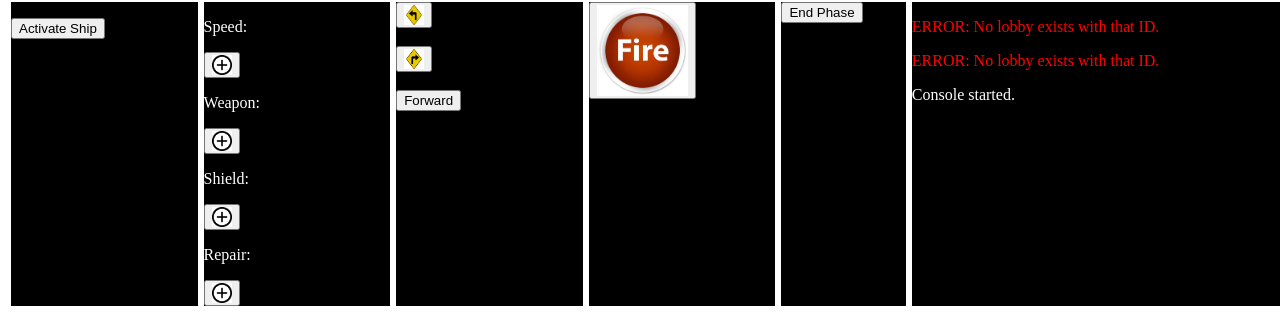
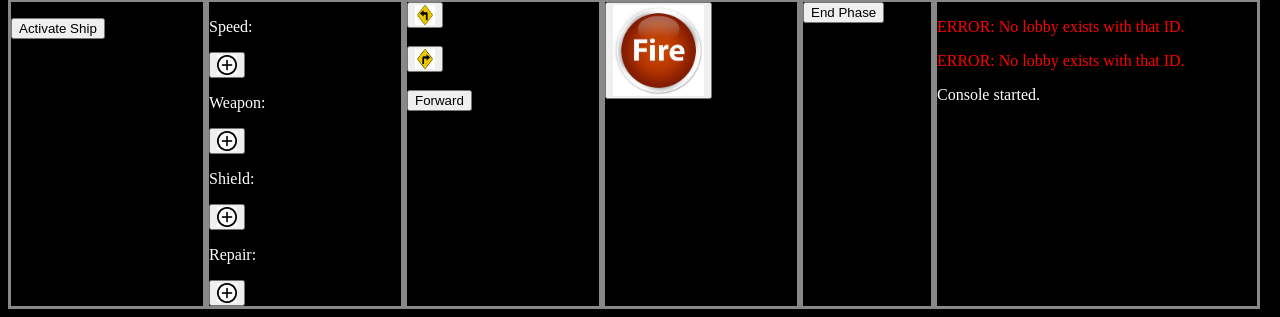
Before and after one commit to Gliperal/42_PHP_day08, a PHP site: page /game.php in a window 1280 px wide. Shown: the part 649-966 px from the top of the page. Run offline with PHP 8.4, Linux system fonts and the light colour scheme; data that the repository does not hold is empty.

Commit message:
Making the game page look pretty

```diff
--- a/game.php
+++ b/game.php
@@ -11,6 +11,7 @@ session_start();
 			body {
 				min-height: 100%;
 				min-width: 100%;
+				background-color: black;
 			}
 			div.Aligner {
 				display: flex;
@@ -23,22 +24,22 @@ session_start();
 				width:	15%;
 				background-color:	black;
 				border-style:		solid;
-				border-color:		white;
+				border-color:		#888;
 			}
 			div.small {
 				display: flex;
 				width:	10%;
 				background-color:	black;
 				border-style:		solid;
-				border-color:		white;
+				border-color:		#888;
 			}
 			div.end {
 				display:			flex-wrap;
 				overflow:			hidden;
-				width:				30%;
+				width:				25%;
 				background-color:	black;
 				border-style:		solid;
-				border-color:		white;
+				border-color:		#888;
 			}
 			p.log-msg {
 				color:				white;
@@ -48,8 +49,7 @@ session_start();
 			}
 			div.Align-Bottom {
 				display: flex;
-				width:		10%
-				align-items: left;
+				width:		100%;
 				justify-content: flex-start;
 			}
 			div.Iframe {
```
